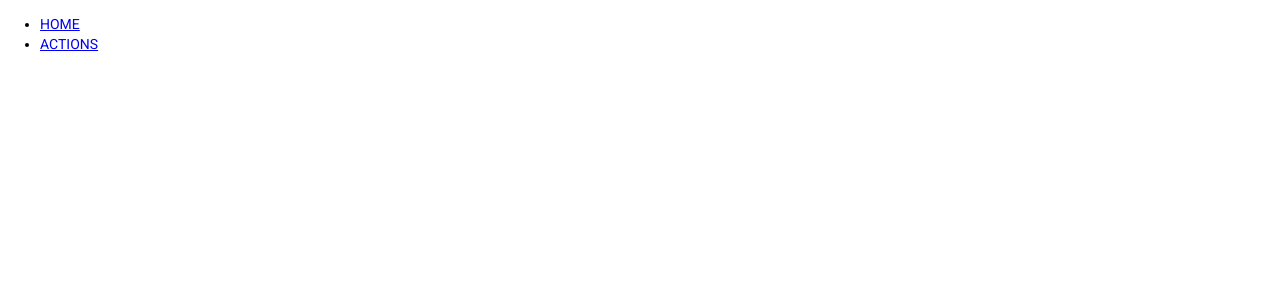
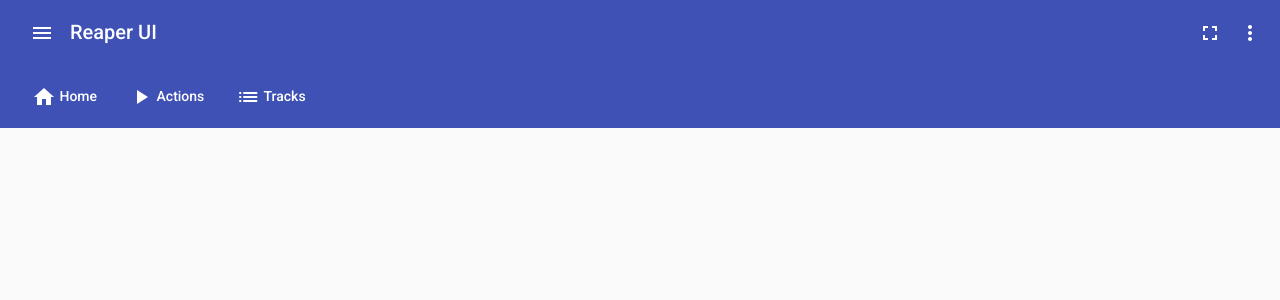
Before and after one commit to BuriedStPatrick/reaper-ui, an Angular app in the folder reaper-webapp/: page /tracks in a window 1280 px wide. Shown: the top 300 px of the page. Built offline with nearby package versions, Linux system fonts and the light colour scheme; no server answers.

Commit message:
#2 Initial material layout

```diff
--- a/reaper-webapp/src/app/action-list/action-list.component.html
+++ b/reaper-webapp/src/app/action-list/action-list.component.html
@@ -1,13 +1,17 @@
-<ng-container *ngIf="favoriteActions$ | async as favoriteActions">
+<ng-container *ngIf="favoriteActions$ | async as actions">
     <h2>Favorites</h2>
-    <ul>
-        <li *ngFor="let action of favoriteActions">
-            <p>{{ action.id }}</p>
-            <p>{{ action.action }}</p>
-            <button (click)="runAction(action)">▶ Run action</button>
-            <button (click)="toggleFavorite(action)">Remove from favorites</button>
-        </li>
-    </ul>
+    <mat-card *ngFor="let action of actions"
+              style="margin: 1em; width: 500px;">
+        <p>{{ action.action }}</p>
+        <button mat-icon-button
+                (click)="runAction(action)">
+            <mat-icon color="primary">play_arrow</mat-icon>
+        </button>
+        <button mat-icon-button
+                (click)="toggleFavorite(action)">
+            <mat-icon color="accent">favorite</mat-icon>
+        </button>
+    </mat-card>
 </ng-container>
 
 <label for="query">Find action</label>
@@ -17,12 +21,17 @@
 
 <ng-container *ngIf="actions$ | async as actions">
     <h2>Actions</h2>
-    <ul>
-        <li *ngFor="let action of actions">
-            <p>{{ action.id }}</p>
-            <p>{{ action.action }}</p>
-            <button (click)="runAction(action)">▶ Run action</button>
-            <button (click)="toggleFavorite(action)">♥ Toggle favorite</button>
-        </li>
-    </ul>
+    <mat-card *ngFor="let action of actions"
+              style="margin: 1em; width: 500px;">
+        <p>{{ action.action }}</p>
+        <button mat-icon-button
+                color="primary"
+                (click)="runAction(action)">
+            <mat-icon>play_arrow</mat-icon>
+        </button>
+        <button mat-icon-button
+                (click)="toggleFavorite(action)">
+            <mat-icon color="accent">favorite_border</mat-icon>
+        </button>
+    </mat-card>
 </ng-container>
--- a/reaper-webapp/src/app/app.component.html
+++ b/reaper-webapp/src/app/app.component.html
@@ -1,20 +1,75 @@
-<ng-container *ngIf="transportState$ | async as transport">
-    <button (click)="play()">{{transport.playstate ? '⏸ PAUSE' : '▶️ PLAY'}}</button>
-    <button (click)="addAction()">➕ ADD ACTION</button>
-</ng-container>
+<mat-toolbar color="primary">
+    <mat-toolbar-row>
+        <button mat-icon-button
+                class="example-icon"
+                aria-hidden="false"
+                aria-label="Example delete icon"
+                style="margin-right: 1em;"
+                (click)="drawer.toggle()">
+            <mat-icon>menu</mat-icon>
+        </button>
+        <span>Reaper UI</span>
+        <ng-container *ngIf="transportState$ | async as transport">
+            <div class="example-button-container"
+                 style="margin-left: 1em">
+                <button mat-fab
+                        color="accent"
+                        aria-label="Play"
+                        (click)="play()">
+                    <mat-icon>{{transport.playstate ? 'pause' : 'play_arrow'}}</mat-icon>
+                </button>
+            </div>
+        </ng-container>
+        <span class="example-spacer"></span>
+        <button mat-icon-button
+                class="example-icon"
+                aria-hidden="false"
+                aria-label="Go fullscreen">
+            <mat-icon>fullscreen</mat-icon>
+        </button>
+        <button mat-icon-button
+                class="example-icon"
+                aria-hidden="false"
+                aria-label="Settings and more">
+            <mat-icon>more_vert</mat-icon>
+        </button>
+    </mat-toolbar-row>
+    <mat-toolbar-row>
+        <button mat-button
+                routerLink="/">
+            <mat-icon>home</mat-icon> Home
+        </button>
+        <button mat-button
+                routerLink="/actions">
+            <mat-icon>play_arrow</mat-icon> Actions
+        </button>
+        <button mat-button
+                routerLink="/tracks">
+            <mat-icon>list</mat-icon> Tracks
+        </button>
+    </mat-toolbar-row>
+</mat-toolbar>
+<mat-drawer-container class="example-container"
+                      style="height: 100%"
+                      autosize>
+    <mat-drawer #drawer
+                class="example-sidenav"
+                mode="side">
+        <p>Auto-resizing sidenav</p>
+        <p *ngIf="showFiller">Lorem, ipsum dolor sit amet consectetur.</p>
+        <button (click)="showFiller = !showFiller"
+                mat-raised-button>
+            Toggle extra text
+        </button>
+    </mat-drawer>
 
-<nav>
-    <ul>
-        <li>
-            <a routerLink="/">HOME</a>
-        </li>
-        <li>
-            <a routerLink="/actions">ACTIONS</a>
-        </li>
-        <li *ngIf="trackCount$ | async as trackCount">
-            <a routerLink="/tracks">TRACKS ({{trackCount}})</a>
-        </li>
-    </ul>
-</nav>
+    <div class="example-sidenav-content">
+        <router-outlet></router-outlet>
 
-<router-outlet></router-outlet>
+        <button type="button"
+                mat-button
+                (click)="drawer.toggle()">
+        </button>
+    </div>
+
+</mat-drawer-container>
--- a/reaper-webapp/src/app/app.component.scss
+++ b/reaper-webapp/src/app/app.component.scss
@@ -0,0 +1,7 @@
+.example-icon {
+    padding: 0 14px;
+}
+
+.example-spacer {
+    flex: 1 1 auto;
+}
--- a/reaper-webapp/src/app/app.component.ts
+++ b/reaper-webapp/src/app/app.component.ts
@@ -13,6 +13,7 @@ import { ReaperService } from './shared/reaper.service';
 })
 export class AppComponent implements OnInit, OnDestroy {
     title = 'reaper-webapp';
+    showFiller = false;
 
     private readonly abandon$ = new Subject<void>();
 
--- a/reaper-webapp/src/app/track-list/track-list.component.html
+++ b/reaper-webapp/src/app/track-list/track-list.component.html
@@ -1,11 +1,9 @@
 <ng-container *ngIf="tracks$ | async as tracks">
-    <p>Tracks</p>
-    <ul>
-        <li *ngFor="let track of tracks">
-            <p>Name: {{ track.trackname }} </p>
-            <p>Color: {{ track.color }}</p>
-            <p>Is muted: {{ track.isMuted }}</p>
-            <p>Is folder: {{ track.isFolder }}</p>
-        </li>
-    </ul>
+    <mat-card *ngFor="let track of tracks"
+              style="margin: 1em; width: 500px;">
+        <p>Name: {{ track.trackname }} </p>
+        <p>Color: {{ track.color }}</p>
+        <p>Is muted: {{ track.isMuted }}</p>
+        <p>Is folder: {{ track.isFolder }}</p>
+    </mat-card>
 </ng-container>
```
Also changed, not shown: reaper-webapp/src/app/app.module.ts (+13 -3 lines).
